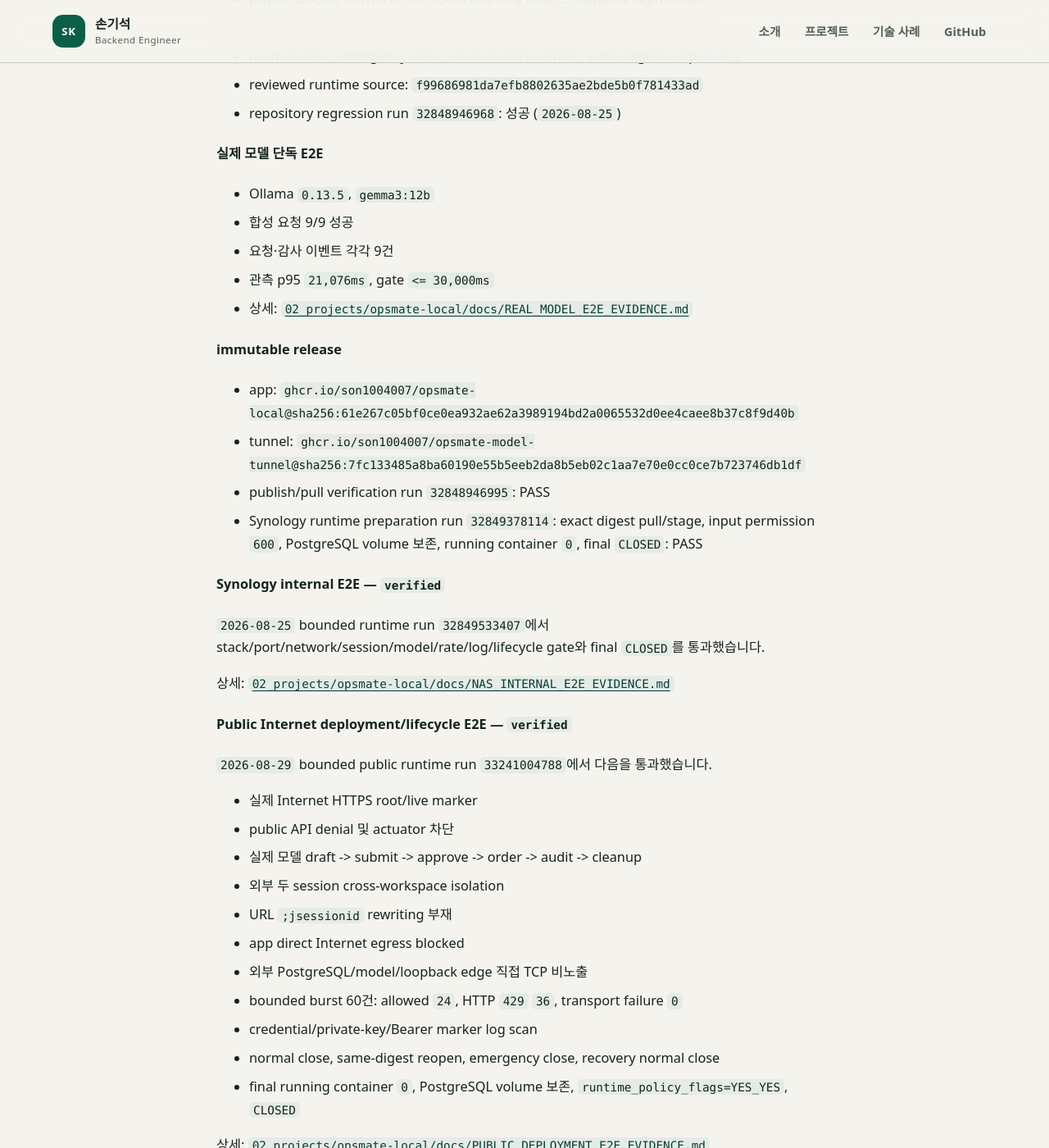
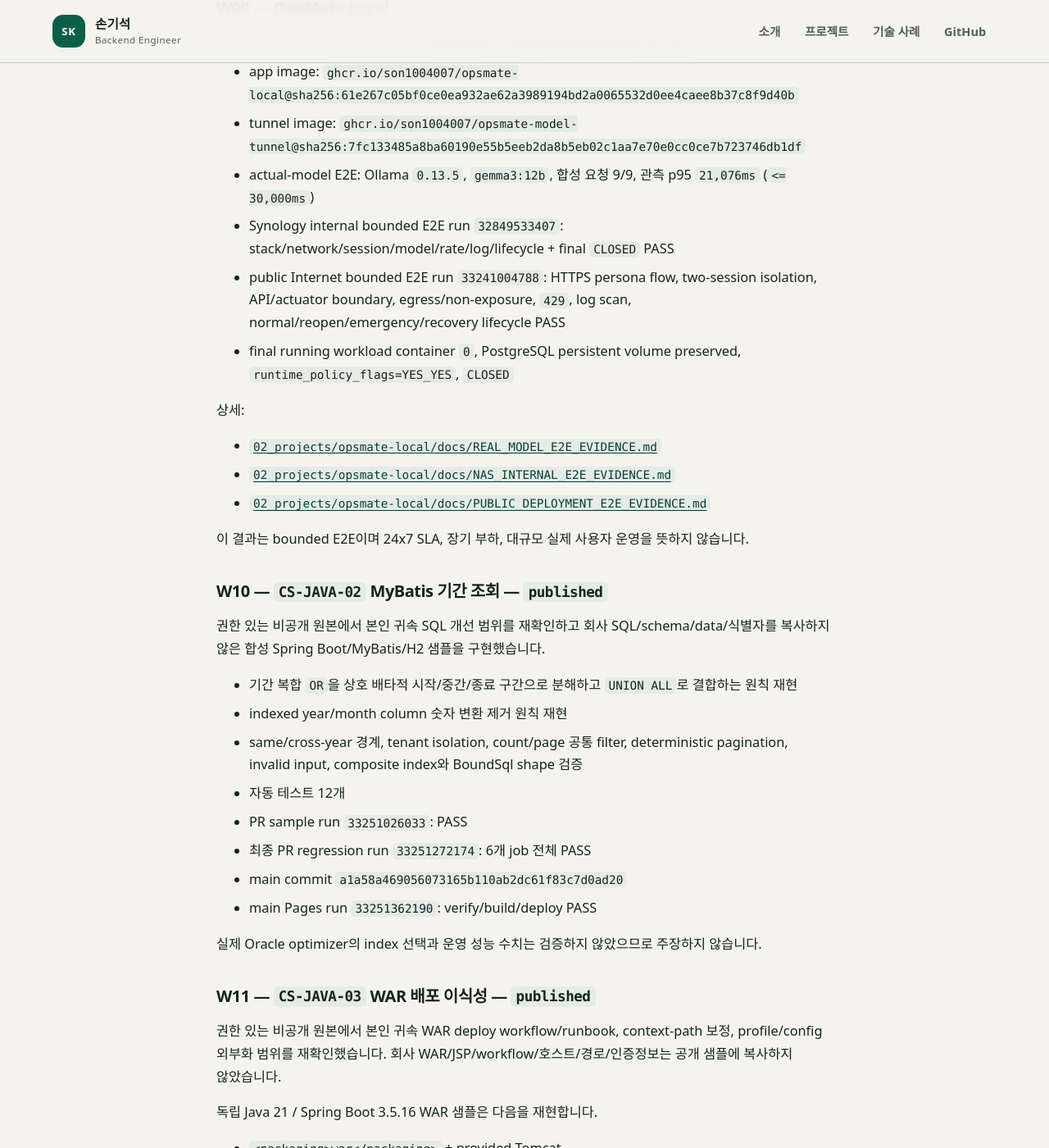
Before and after one commit to son1004007/engineering-career-portfolio, a Jekyll site: the page built from WORKS.md, in a window 1280 px wide and 1400 px high, scrolled down 2828 px. Shown: the whole window at 82% size. Built offline with Jekyll 4.4.1, drawn with Linux system fonts in a browser that asks for light colours; our own code applies the rules of GitHub Pages for plain Markdown files; some of the changed text lies outside the part shown.

Commit message:
docs: close CS-JAVA-02 and CS-JAVA-03 publication work

````diff
--- a/WORKS.md
+++ b/WORKS.md
@@ -14,7 +14,7 @@
 | `in-progress` | 현재 작성·구현·검수 중 |
 | `blocked` | 외부 입력이나 실행 환경이 없어 다음 단계로 갈 수 없음 |
 | `verified` | 산출물과 최근 검증 결과가 존재 |
-| `published` | 검증된 산출물이 공개 GitHub Pages에서 확인됨 |
+| `published` | 검증된 산출물이 공개 GitHub Pages 배포 gate를 통과 |
 
 ## Work 현황
 
@@ -30,14 +30,16 @@
 | `W07` | 통합 검수 | 테스트·링크·민감정보·렌더링 결과 | 공통 검수표 필수 항목과 한계 기록 | `verified` |
 | `W08` | GitHub 공개 | commit, push, PR, Pages URL | 원격 배포 성공과 공개 URL 응답 확인 | `published` |
 | `W09` | OpsMate 공개 데모와 재현 가능한 운영 검증 | immutable release, private DB/model path, public HTTPS E2E, lifecycle evidence | internal + public network/security/lifecycle bounded E2E와 final CLOSED | `verified` |
-| `W10` | 두 번째 Java/Spring 사례 공개 | MyBatis 기간 조회 독립 샘플, 12개 테스트, 사례 게시물 | 본인 귀속/공개 경계 확인 + sample CI + 전체 regression + Pages 게시 | `in-progress` |
+| `W10` | 두 번째 Java/Spring 사례 공개 | MyBatis 기간 조회 독립 샘플, 12개 테스트, 사례 게시물 | source review + sample CI + 전체 regression + Pages deploy | `published` |
+| `W11` | 세 번째 Java/Spring 사례 공개 | WAR/context-path/profile/health/rollback 독립 샘플, 10개 테스트, 사례 게시물 | source review + sample CI + 전체 regression + Pages deploy | `published` |
+| `W12` | 네 번째 Java/Spring 사례 공개 | `CS-JAVA-06` 업무 규칙 정합성 독립 샘플 | source re-review + 독립 구현 + 정상·실패·경계 테스트 + Pages 게시 | `in-progress` |
 
 ## 의존성
 
 ```text
 W00 -> W01 -> W02
              |-> W03 --|
-             |-> W04 --|-> W07 -> W08 -> W09 -> W10
+             |-> W04 --|-> W07 -> W08 -> W09 -> W10 -> W11 -> W12
              |-> W05 --|
              `-> W06 --'
 ```
@@ -47,98 +49,79 @@ W00 -> W01 -> W02
 ### W00-W08
 
 - 첫 공개 포트폴리오, Java/Spring 인증 통합 샘플, Jekyll Pages, 공개 링크/민감정보 검수는 완료 상태를 유지합니다.
-- Spring Security 인증 브리지는 회사 코드와 독립된 합성 샘플로 최근 테스트 성공 근거를 유지합니다.
+- Spring Security 인증 브리지는 회사 코드와 독립된 합성 샘플로 24개 자동 테스트 성공 근거를 유지합니다.
 - 회사 업무는 원본 비공개 코드를 복사하지 않고 비식별 claim과 독립 재현 상태를 분리합니다.
 - OpsMate public evidence 반영 main Pages run `33250726427`의 verify matrix, Jekyll build와 deploy가 모두 성공 (`2026-08-29`).
 
 ### W09 — OpsMate Local
 
-#### 구현/CI
+- reviewed runtime source: `f99686981da7efb8802635ae2bde5b0f781433ad`
+- app image: `ghcr.io/son1004007/opsmate-local@sha256:61e267c05bf0ce0ea932ae62a3989194bd2a0065532d0ee4caee8b37c8f9d40b`
+- tunnel image: `ghcr.io/son1004007/opsmate-model-tunnel@sha256:7fc133485a8ba60190e55b5eeb2da8b5eb02c1aa7e70e0cc0ce7b723746db1df`
+- actual-model E2E: Ollama `0.13.5`, `gemma3:12b`, 합성 요청 9/9, 관측 p95 `21,076ms` (`<= 30,000ms`)
+- Synology internal bounded E2E run `32849533407`: stack/network/session/model/rate/log/lifecycle + final `CLOSED` PASS
+- public Internet bounded E2E run `33241004788`: HTTPS persona flow, two-session isolation, API/actuator boundary, egress/non-exposure, `429`, log scan, normal/reopen/emergency/recovery lifecycle PASS
+- final running workload container `0`, PostgreSQL persistent volume preserved, `runtime_policy_flags=YES_YES`, `CLOSED`
 
-- Spring Boot 기반 구매 초안·제출·승인·반려·발주·감사 수직 기능
-- 공개 Thymeleaf/HttpSession UI, CSRF, 서버 생성 persona/workspace
-- workspace 격리·TTL, model single-flight/quota/concurrency guard
-- PostgreSQL/Flyway admin·migration·runtime role 분리
-- private Docker network, non-root/read-only image, loopback Nginx edge
-- restricted SSH model tunnel과 fail-closed model boundary
-- normal close, emergency close, strict CLOSED verifier, same-digest reopen 자산
-- reviewed runtime source: `f99686981da7efb8802635ae2bde5b0f781433ad`
-- repository regression run `32848946968`: 성공 (`2026-08-25`)
+상세:
 
-#### 실제 모델 단독 E2E
+- [`02_projects/opsmate-local/docs/REAL_MODEL_E2E_EVIDENCE.md`](02_projects/opsmate-local/docs/REAL_MODEL_E2E_EVIDENCE.md)
+- [`02_projects/opsmate-local/docs/NAS_INTERNAL_E2E_EVIDENCE.md`](02_projects/opsmate-local/docs/NAS_INTERNAL_E2E_EVIDENCE.md)
+- [`02_projects/opsmate-local/docs/PUBLIC_DEPLOYMENT_E2E_EVIDENCE.md`](02_projects/opsmate-local/docs/PUBLIC_DEPLOYMENT_E2E_EVIDENCE.md)
 
-- Ollama `0.13.5`, `gemma3:12b`
-- 합성 요청 9/9 성공
-- 요청·감사 이벤트 각각 9건
-- 관측 p95 `21,076ms`, gate `<= 30,000ms`
-- 상세: [`02_projects/opsmate-local/docs/REAL_MODEL_E2E_EVIDENCE.md`](02_projects/opsmate-local/docs/REAL_MODEL_E2E_EVIDENCE.md)
+이 결과는 bounded E2E이며 24x7 SLA, 장기 부하, 대규모 실제 사용자 운영을 뜻하지 않습니다.
 
-#### immutable release
+### W10 — `CS-JAVA-02` MyBatis 기간 조회 — `published`
 
-- app: `ghcr.io/son1004007/opsmate-local@sha256:61e267c05bf0ce0ea932ae62a3989194bd2a0065532d0ee4caee8b37c8f9d40b`
-- tunnel: `ghcr.io/son1004007/opsmate-model-tunnel@sha256:7fc133485a8ba60190e55b5eeb2da8b5eb02c1aa7e70e0cc0ce7b723746db1df`
-- publish/pull verification run `32848946995`: PASS
-- Synology runtime preparation run `32849378114`: exact digest pull/stage, input permission `600`, PostgreSQL volume 보존, running container `0`, final `CLOSED`: PASS
+권한 있는 비공개 원본에서 본인 귀속 SQL 개선 범위를 재확인하고 회사 SQL/schema/data/식별자를 복사하지 않은 합성 Spring Boot/MyBatis/H2 샘플을 구현했습니다.
 
-#### Synology internal E2E — `verified`
+- 기간 복합 `OR`을 상호 배타적 시작/중간/종료 구간으로 분해하고 `UNION ALL`로 결합하는 원칙 재현
+- indexed year/month column 숫자 변환 제거 원칙 재현
+- same/cross-year 경계, tenant isolation, count/page 공통 filter, deterministic pagination, invalid input, composite index와 BoundSql shape 검증
+- 자동 테스트 12개
+- PR sample run `33251026033`: PASS
+- 최종 PR regression run `33251272174`: 6개 job 전체 PASS
+- main commit `a1a58a469056073165b110ab2dc61f83c7d0ad20`
+- main Pages run `33251362190`: verify/build/deploy PASS
 
-`2026-08-25` bounded runtime run `32849533407`에서 stack/port/network/session/model/rate/log/lifecycle gate와 final `CLOSED`를 통과했습니다.
+실제 Oracle optimizer의 index 선택과 운영 성능 수치는 검증하지 않았으므로 주장하지 않습니다.
 
-상세: [`02_projects/opsmate-local/docs/NAS_INTERNAL_E2E_EVIDENCE.md`](02_projects/opsmate-local/docs/NAS_INTERNAL_E2E_EVIDENCE.md)
+### W11 — `CS-JAVA-03` WAR 배포 이식성 — `published`
 
-#### Public Internet deployment/lifecycle E2E — `verified`
+권한 있는 비공개 원본에서 본인 귀속 WAR deploy workflow/runbook, context-path 보정, profile/config 외부화 범위를 재확인했습니다. 회사 WAR/JSP/workflow/호스트/경로/인증정보는 공개 샘플에 복사하지 않았습니다.
 
-`2026-08-29` bounded public runtime run `33241004788`에서 다음을 통과했습니다.
+독립 Java 21 / Spring Boot 3.5.16 WAR 샘플은 다음을 재현합니다.
 
-- 실제 Internet HTTPS root/live marker
-- public API denial 및 actuator 차단
-- 실제 모델 draft -> submit -> approve -> order -> audit -> cleanup
-- 외부 두 session cross-workspace isolation
-- URL `;jsessionid` rewriting 부재
-- app direct Internet egress blocked
-- 외부 PostgreSQL/model/loopback edge 직접 TCP 비노출
-- bounded burst 60건: allowed `24`, HTTP `429` `36`, transport failure `0`
-- credential/private-key/Bearer marker log scan
-- normal close, same-digest reopen, emergency close, recovery normal close
-- final running container `0`, PostgreSQL volume 보존, `runtime_policy_flags=YES_YES`, `CLOSED`
+- `<packaging>war</packaging>` + provided Tomcat
+- 외부 Servlet Container용 `SpringBootServletInitializer`
+- non-root `/demo` context path에서 runtime-relative entry/health
+- `deploy` profile 필수 외부 값 누락 시 fail-closed
+- candidate WAR backup/replace/health gate/rollback
+- unsafe application name 거부
+- 자동 테스트 10개
 
-상세: [`02_projects/opsmate-local/docs/PUBLIC_DEPLOYMENT_E2E_EVIDENCE.md`](02_projects/opsmate-local/docs/PUBLIC_DEPLOYMENT_E2E_EVIDENCE.md)
+검증:
 
-이 결과는 bounded E2E이며 24x7 SLA, 장기 부하, 대규모 실제 사용자 운영을 뜻하지 않습니다. 검증 종료 후 workload는 의도대로 `CLOSED`입니다.
+- 최초 sample run `33252018737`: WAR job PASS
+- 최종 PR regression run `33252086213`: WAR, MyBatis, Spring Security, OpsMate, Jekyll, public portfolio, container/runbook 7개 job 전체 PASS
+- main commit `63abaa49e05a366d6007902edd184a83df6bc7e9`
+- main Pages run `33252148733`: 동일 7개 verify job + Pages build + deploy PASS
+- context-path CI 관측 환경: Java `21.0.12`, Spring Boot `3.5.16`, embedded Tomcat `10.1.55`
 
-### W10 — 두 번째 Java/Spring 사례 `CS-JAVA-02`
+실제 외부 운영 Tomcat rolling deployment, session drain, zero-downtime, 운영 SLA는 검증하지 않았습니다.
 
-#### authorized source review
+### W12 — `CS-JAVA-06` 업무 규칙 정합성 — `in-progress`
 
-권한 있는 비공개 원본에서 본인 귀속 변경으로 다음 범위를 재확인했습니다.
+현재 active work입니다.
 
-- 여러 연도 기간 조건의 복합 `OR`을 시작/중간/종료 구간으로 분해
-- 서로 겹치지 않는 구간을 `UNION ALL`로 결합
-- 검색·정렬 year/month column의 숫자 변환 제거
-
-회사 SQL, schema, 데이터와 내부 식별자는 공개 저장소에 복사하지 않습니다.
-
-#### independent public sample
-
-[`02_projects/case-study-samples/mybatis-query-correctness/`](02_projects/case-study-samples/mybatis-query-correctness/README.md)에 Java 21 + Spring Boot 3.5.16 + MyBatis + H2 합성 샘플을 구현했습니다.
-
-검증 범위:
-
-- same-year / cross-year 경계
-- 누락·중복 부재, tenant isolation
-- count/page 동일 filter semantics
-- deterministic pagination
-- invalid input boundary
-- 합성 복합 인덱스 존재
-- BoundSql 기반 `UNION ALL` branch와 indexed-column conversion/period-OR 부재
-
-자동 테스트 12개가 성공했습니다. PR run `33251026033`의 `MyBatis query correctness` job에서 `./mvnw -q clean verify`가 PASS했습니다.
-
-현재 남은 W10 gate는 **최신 전체 PR regression 통과 → main merge → GitHub Pages 게시/링크 확인**입니다. Oracle optimizer의 index 선택과 운영 성능 수치는 공개 검증하지 않았으므로 주장하지 않습니다.
+1. 권한 있는 비공개 원본에서 본인 귀속과 실제 결함/수정 범위를 다시 확인합니다.
+2. 인증·SQL·배포 사례와 중복되지 않는 Controller-Service-Mapper 규칙 경계를 확정합니다.
+3. 회사 코드와 독립된 주문·회원 합성 도메인으로 정상·실패·경계 테스트부터 설계합니다.
+4. 독립 Spring 샘플을 구현하고 최근 CI 성공 뒤 사례 글을 공개합니다.
 
 ## 다음 실행 순서
 
-1. W10의 최신 전체 PR regression을 통과시킵니다.
-2. PR을 merge하고 Pages build/deploy 및 공개 case/sample 링크를 확인합니다.
-3. W10을 `published`로 닫고 다음 `source-reviewed` Java/Spring 후보를 선택합니다.
+1. 이 publication-state 변경의 전체 portfolio regression과 Pages deploy를 통과시킵니다.
+2. `CS-JAVA-06` authorized source re-review를 수행합니다.
+3. 공개 요구사항/회귀 테스트를 확정한 뒤 독립 Spring 샘플을 구현합니다.
 4. `evidence/company-github/monthly/`를 월말 갱신하고 Pages/링크를 유지관리합니다.
````
